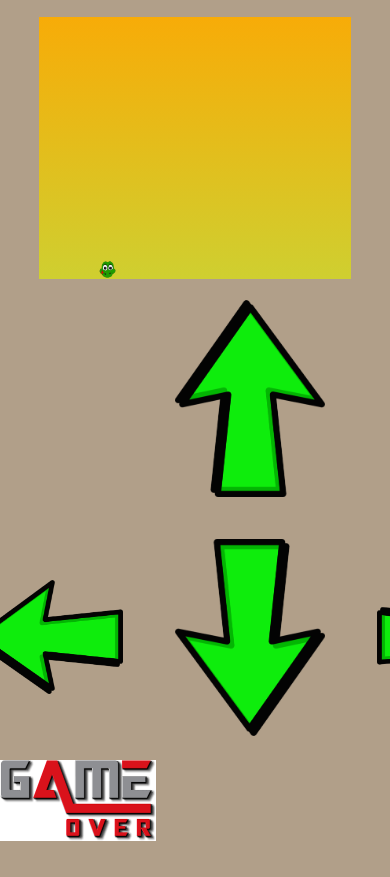
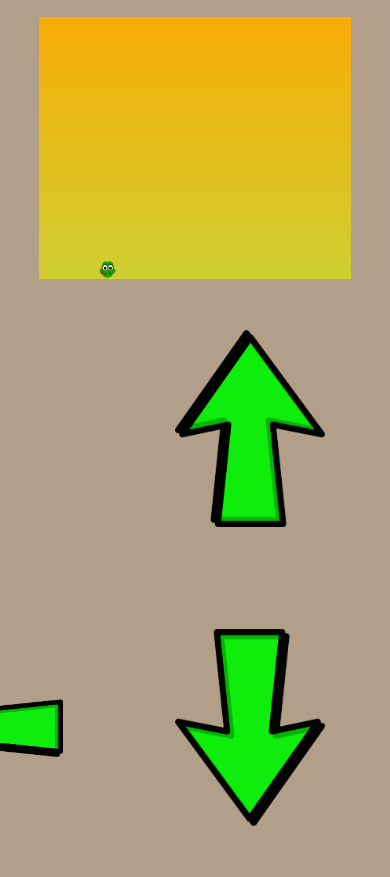
Before and after one commit to prashant-handel/Snake-Mania, a plain HTML site: page index.html in a window 390 px wide. Shown: the part 173-1050 px from the top of the page. Before the commit the page ends 933 px from the top, so only its background shows below. Drawn offline with Linux system fonts and the light colour scheme.

Commit message:
Control images positioning done

```diff
--- a/style.css
+++ b/style.css
@@ -120,7 +120,7 @@
     }
     .downControls img{
       width: 150px;
-      margin: 20px;
+      margin: 50px;
     }
     .upControls{
       width: 500px;
@@ -129,7 +129,7 @@
     }
     .upControls img{
       width: 150px;
-      margin: 20px;
+      margin: 50px;
       display: flex;
       justify-content: center;
     }
```
